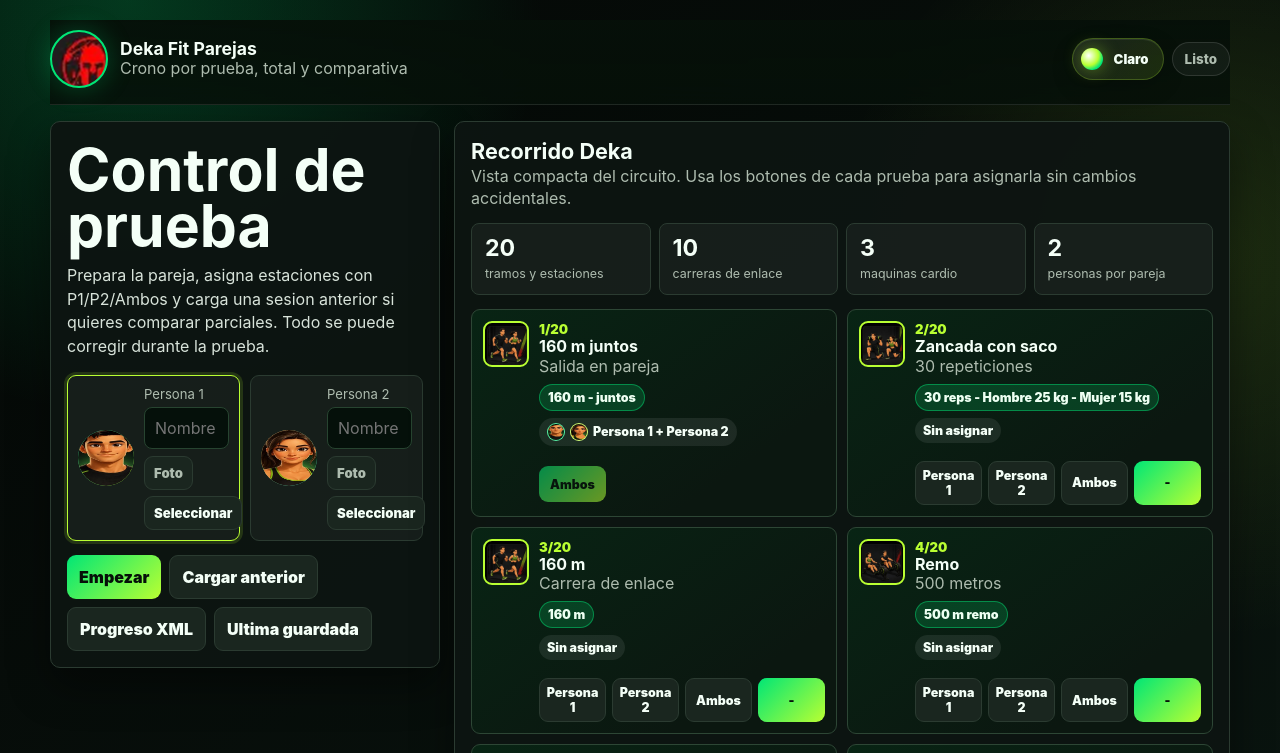
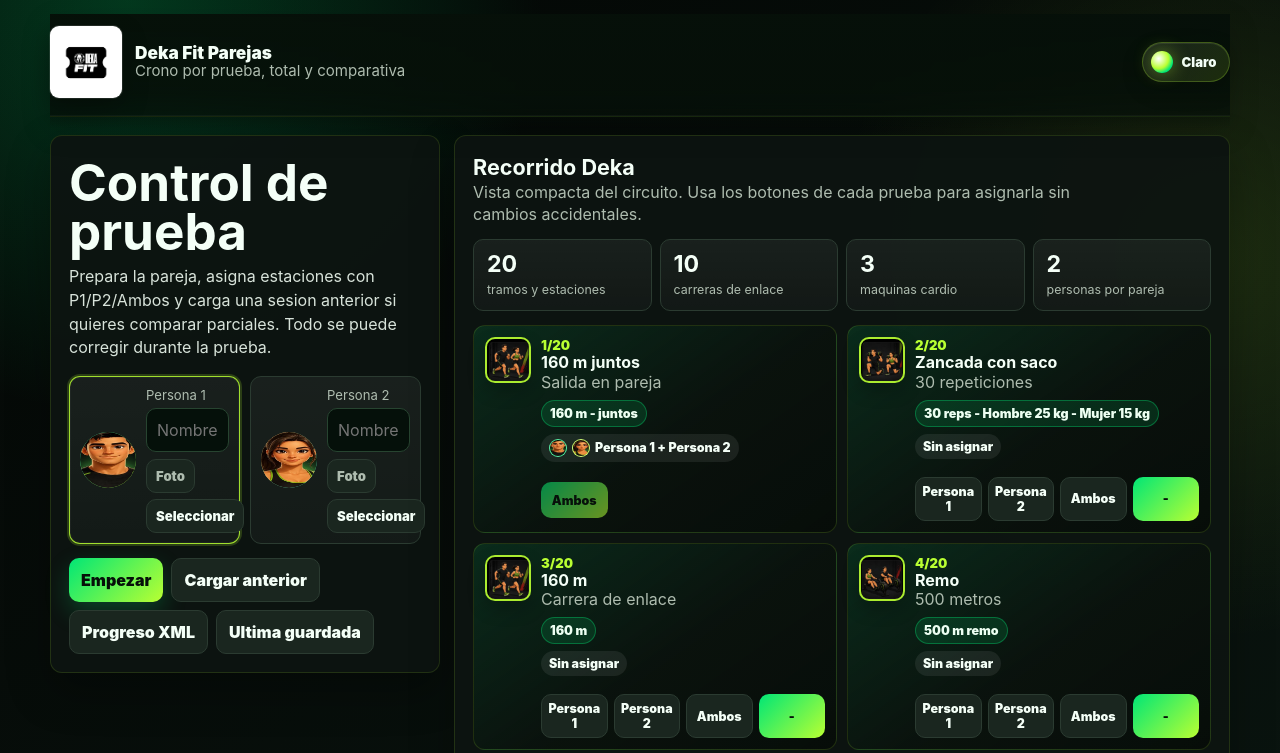
Before and after one commit to ErikFigueiral/deka-fit-parekas, a plain HTML site: page index.html in a window 1280 px wide. Shown: the top 753 px of the page. Drawn offline with Linux system fonts and the light colour scheme.

Commit message:
Refine professional responsive styling

```diff
--- a/css/styles.css
+++ b/css/styles.css
@@ -54,11 +54,22 @@
   align-items: center;
   justify-content: space-between;
   gap: 14px;
-  padding: 10px 0 16px;
+  padding: 10px 0 17px;
   margin-bottom: 16px;
-  border-bottom: 1px solid rgba(255, 255, 255, .1);
-  background: linear-gradient(180deg, rgba(6, 16, 9, .97), rgba(6, 16, 9, .86));
+  border-bottom: 1px solid rgba(185, 255, 50, .14);
+  background: linear-gradient(180deg, rgba(6, 16, 9, .98), rgba(6, 16, 9, .92) 74%, rgba(6, 16, 9, .76));
   backdrop-filter: blur(10px);
+  box-shadow: 0 12px 28px rgba(0, 0, 0, .18), inset 0 -1px 0 rgba(255,255,255,.035);
+}
+.topbar:after {
+  content: "";
+  position: absolute;
+  left: 0;
+  right: 0;
+  bottom: -12px;
+  height: 12px;
+  pointer-events: none;
+  background: linear-gradient(180deg, rgba(6,16,9,.34), transparent);
 }
 .top-actions { display: flex; align-items: center; gap: 8px; }
 .theme-toggle {
@@ -88,20 +99,20 @@
 }
 body.theme-light .theme-toggle { border-color: rgba(0,120,60,.22); background: linear-gradient(135deg, #fff, #e8efe7); }
 body.theme-light .theme-toggle:before { background: radial-gradient(circle at 35% 35%, #0b1510, #203325 58%, #00e676 72%); }
-.brand { display: flex; align-items: center; gap: 12px; min-width: 0; }
+.brand { display: flex; align-items: center; gap: 13px; min-width: 0; }
 .brand-logo {
-  width: 58px;
-  height: 58px;
-  flex: 0 0 58px;
-  border-radius: 50%;
-  border: 2px solid var(--green);
-  background: #211d1e url("../img/deka-mark.png") 50% 49%/124% 124% no-repeat;
-  box-shadow: 0 0 26px rgba(0, 230, 118, .25);
+  width: 66px;
+  height: 66px;
+  flex: 0 0 66px;
+  border-radius: 0;
+  background: url("../img/deka-fit-logo.png") center/132% auto no-repeat;
+  box-shadow: 0 0 24px rgba(0, 230, 118, .12);
 }
 h1, h2, h3, p { margin: 0; }
 h1 { font-size: 1.1rem; line-height: 1.05; }
 .brand p, .muted, .panel > p { color: var(--muted); }
 .status { padding: 8px 12px; border-radius: 999px; border: 1px solid rgba(255,255,255,.12); background: rgba(255,255,255,.05); color: var(--muted); font-weight: 850; font-size: .84rem; white-space: nowrap; }
+.status:empty { display: none; }
 .status.running { color: var(--lime); border-color: rgba(185,255,50,.45); }
 .status.paused { color: var(--orange); border-color: rgba(255,176,32,.55); }
 
@@ -253,7 +264,11 @@
     radial-gradient(circle at 95% 10%, rgba(185, 255, 50, .18), transparent 22rem),
     linear-gradient(145deg, #f7faf5 0%, #edf4ea 54%, #f9fbf7 100%);
 }
-body.theme-light .topbar { background: linear-gradient(180deg, rgba(247,250,245,.97), rgba(247,250,245,.84)); }
+body.theme-light .topbar {
+  border-bottom-color: rgba(0, 120, 60, .14);
+  background: linear-gradient(180deg, rgba(247,250,245,.98), rgba(247,250,245,.92) 74%, rgba(247,250,245,.76));
+}
+body.theme-light .topbar:after { background: linear-gradient(180deg, rgba(54, 105, 70, .12), transparent); }
 body.theme-light .panel, body.theme-light .stage { background: rgba(255,255,255,.93); }
 body.theme-light .intro-panel p { color: #25352b; }
 body.theme-light .station-card { background: linear-gradient(145deg, #f7fff8, #edf5ec 75%); border-color: #cde0cf; }
@@ -271,9 +286,143 @@
 body.theme-light .athlete-body input, body.theme-light .edit-grid input { background: #fbfff9; color: var(--text); }
 body.theme-light .modal { background: #fff; }
 
+/* Professional UI polish: calmer surfaces, stronger timing focus, Synergym-like lime accents. */
+.app { padding-top: max(14px, env(safe-area-inset-top)); }
+.topbar {
+  padding: 12px 0 18px;
+  margin-bottom: 18px;
+}
+.brand-logo {
+  width: 72px;
+  height: 72px;
+  flex-basis: 72px;
+  border-radius: 9px;
+  background-color: #fff;
+  background-size: 86% auto;
+  box-shadow: 0 10px 26px rgba(0, 0, 0, .28), 0 0 0 1px rgba(255,255,255,.12);
+}
+body.theme-light .brand-logo {
+  background-color: transparent;
+  background-size: 94% auto;
+  box-shadow: none;
+}
+h1 { font-size: 1.08rem; font-weight: 950; letter-spacing: 0; }
+.brand p { font-size: .94rem; line-height: 1.18; }
+.panel, .stage {
+  border-color: rgba(185, 255, 50, .13);
+  border-radius: 12px;
+  box-shadow: 0 18px 44px rgba(0, 0, 0, .30);
+}
+body.theme-light .panel, body.theme-light .stage {
+  border-color: rgba(16, 25, 20, .10);
+  box-shadow: 0 16px 38px rgba(15, 35, 23, .10);
+}
+.intro-panel h2 {
+  font-size: clamp(2.25rem, 4vw, 3.45rem);
+  letter-spacing: 0;
+}
+.intro-panel p, .route-panel > p {
+  max-width: 62ch;
+}
+.athlete-card {
+  border-radius: 11px;
+  background: linear-gradient(180deg, rgba(255,255,255,.055), rgba(255,255,255,.03));
+}
+.athlete-card.selected {
+  border-color: rgba(185,255,50,.86);
+  box-shadow: 0 0 0 2px rgba(185,255,50,.18), inset 0 0 0 1px rgba(255,255,255,.04);
+}
+.athlete-body input, .edit-grid input {
+  min-height: 44px;
+  border-radius: 10px;
+}
+.btn, .small-btn, .assign-btn {
+  border-radius: 10px;
+  transition: transform .14s ease, border-color .14s ease, box-shadow .14s ease, background .14s ease;
+}
+.btn:active, .small-btn:active, .assign-btn:active { transform: translateY(1px) scale(.99); }
+.primary {
+  box-shadow: 0 10px 24px rgba(0, 230, 118, .22);
+}
+.theme-toggle {
+  width: 88px;
+  min-height: 40px;
+  padding-left: 38px;
+}
+.metrics div {
+  border-radius: 10px;
+  background: linear-gradient(180deg, rgba(255,255,255,.055), rgba(255,255,255,.025));
+}
+.station-card {
+  border-radius: 12px;
+  border-color: rgba(185,255,50,.14);
+  background: linear-gradient(145deg, rgba(0,230,118,.12), rgba(10,18,13,.88) 54%, rgba(7,13,9,.96));
+}
+.station-icon {
+  border-radius: 10px;
+  border-color: rgba(185,255,50,.92);
+  box-shadow: 0 8px 18px rgba(0,0,0,.24);
+}
+.badge {
+  background: rgba(0, 230, 118, .13);
+  border-color: rgba(0, 230, 118, .34);
+}
+.assignee {
+  background: rgba(255,255,255,.075);
+}
+.stage-art {
+  background:
+    radial-gradient(circle at 20% 10%, rgba(185,255,50,.22), transparent 14rem),
+    linear-gradient(145deg, #072313, #07110b 68%);
+}
+.stage-picture {
+  border-radius: 12px;
+  border-color: rgba(185,255,50,.82);
+}
+.timers div {
+  border-radius: 12px;
+  background: rgba(255,255,255,.052);
+}
+.timers strong, .total {
+  font-variant-numeric: tabular-nums;
+  letter-spacing: .01em;
+}
+.workout-actions {
+  border-radius: 14px 14px 0 0;
+}
+.workout-actions .next-btn {
+  min-height: 68px;
+  font-size: 1.18rem;
+}
+.rhythm-chart, .progress-panel:not(:empty), .progress-chart {
+  border-radius: 12px;
+}
+body.theme-light .station-card {
+  background: linear-gradient(145deg, #fbfffb, #f0f7ee 72%);
+  border-color: rgba(14, 95, 45, .12);
+}
+body.theme-light .badge {
+  background: rgba(0, 230, 118, .12);
+  border-color: rgba(0, 120, 60, .18);
+}
+body.theme-light .assignee {
+  background: rgba(12, 32, 20, .075);
+}
+body.theme-light .stage-art {
+  background:
+    radial-gradient(circle at 20% 10%, rgba(185,255,50,.30), transparent 14rem),
+    linear-gradient(145deg, #effff3, #fbfff9 68%);
+}
+body.theme-light .rhythm-chart,
+body.theme-light .progress-chart {
+  background: linear-gradient(180deg, rgba(6,16,9,.035), rgba(6,16,9,.015));
+}
+
 @media (min-width: 1180px) {
   .app { padding-left: 0; padding-right: 0; }
   .route-list { grid-template-columns: repeat(2, minmax(280px, 1fr)); }
+  .intro-panel h2 { font-size: 3.2rem; }
+  .panel { padding: 18px; }
 }
 
 @media (max-width: 920px) {
@@ -285,7 +434,8 @@
 @media (max-width: 640px) {
   .app { padding-left: 12px; padding-right: 12px; }
   .topbar { align-items: flex-start; gap: 8px; }
-  .brand-logo { width: 52px; height: 52px; flex-basis: 52px; }
+  .brand-logo { width: 62px; height: 62px; flex-basis: 62px; background-position: center; background-size: 86% auto; }
+  body.theme-light .brand-logo { background-size: 94% auto; }
   h1 { font-size: 1rem; }
   .status { display: none; }
   .panel { padding: 14px; }
--- a/index.html
+++ b/index.html
@@ -24,7 +24,7 @@
       </div>
       <div class="top-actions">
         <button class="theme-toggle" id="themeToggle" type="button">Claro</button>
-        <div class="status" id="status">Listo</div>
+        <div class="status" id="status"></div>
       </div>
     </header>
 
--- a/js/app.js
+++ b/js/app.js
@@ -180,7 +180,7 @@
   function next() { if (!state.active) return; var ms = stationElapsed(); state.splits[state.current] = ms; state.elapsedBefore += ms; if (state.current >= stations.length - 1) { finish(); return; } state.current += 1; state.stationOffset = 0; state.stationStartAt = Date.now(); state.paused = false; $("alarm").className = "alarm"; $("pauseBtn").className = "btn"; $("pauseBtn").textContent = "Pausar"; renderStation(); tick(); }
   function previous() { if (!state.active || state.current === 0) return; state.current -= 1; state.elapsedBefore -= state.splits[state.current] || 0; if (state.elapsedBefore < 0) state.elapsedBefore = 0; state.stationOffset = state.splits[state.current] || 0; state.splits.length = state.current; state.paused = true; clearTimeout(state.tickId); $("alarm").className = "alarm paused"; $("pauseBtn").className = "btn paused-btn"; $("pauseBtn").textContent = "Reanudar"; renderStation(); setStatus("Pausado", "paused"); }
   function togglePause() { if (!state.active) return; if (state.paused) { state.paused = false; state.stationStartAt = Date.now(); $("alarm").className = "alarm"; $("pauseBtn").className = "btn"; $("pauseBtn").textContent = "Pausar"; setStatus("En marcha", "running"); tick(); } else { state.stationOffset = stationElapsed(); state.paused = true; clearTimeout(state.tickId); $("alarm").className = "alarm paused"; $("pauseBtn").className = "btn paused-btn"; $("pauseBtn").textContent = "Reanudar"; setStatus("Pausado", "paused"); } }
-  function reset() { state.active = false; state.paused = false; clearTimeout(state.tickId); setStatus("Listo", ""); showScreen("setupScreen"); }
+  function reset() { state.active = false; state.paused = false; clearTimeout(state.tickId); setStatus("", ""); showScreen("setupScreen"); }
 
   function recalcElapsed() { var total = 0, i; for (i = 0; i < state.current; i += 1) total += state.splits[i] || 0; state.elapsedBefore = total; }
   function openEdit(index) { var ms = index === state.current && state.active && !state.splits[index] ? stationElapsed() : state.splits[index]; if (ms === undefined || ms === null) ms = 0; state.editIndex = index; $("editTitle").textContent = "Editar: " + stations[index].title; $("editMin").value = Math.floor(ms / 60000); $("editSec").value = Math.floor((ms % 60000) / 1000); $("editDec").value = Math.floor((ms % 1000) / 100); $("editModal").className = "modal-back active"; }
```
Also changed, not shown: img/deka-fit-logo.png (added).
